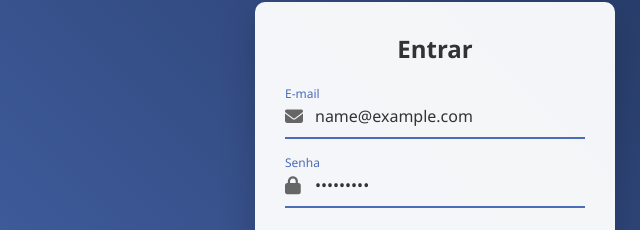
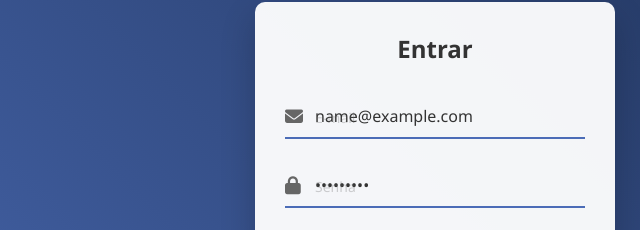
Before and after one commit to jlucasveloso/cadastro-page, a plain HTML site: page index.html in a window 1280 px wide. Both pictures are taken after typing "name@example.com", "Sample123" into the empty fields and a click on the button "Entrar". Shown: the part 224-454 px from the top of the page, 205-845 px from the left. Drawn offline with Linux system fonts and the light colour scheme.

Commit message:
Update styles.css

```diff
--- a/styles.css
+++ b/styles.css
@@ -69,9 +69,9 @@ h2 {
 
 .input-group label {
     position: absolute;
-    top: 0;
+    top: 50%;
     left: 30px;
-    padding: 10px 0;
+    transform: translateY(-50%);
     font-size: 16px;
     color: #666;
     pointer-events: none;
@@ -85,10 +85,8 @@ h2 {
 
 .input-group input:focus ~ label,
 .input-group input:valid ~ label {
-    top: -20px;
-    left: 0;
-    font-size: 12px;
-    color: #4b6cb7;
+    color: rgba(102, 102, 102, 0.3);
+    font-size: 14px;
 }
 
 .input-group input:focus ~ i,
```
